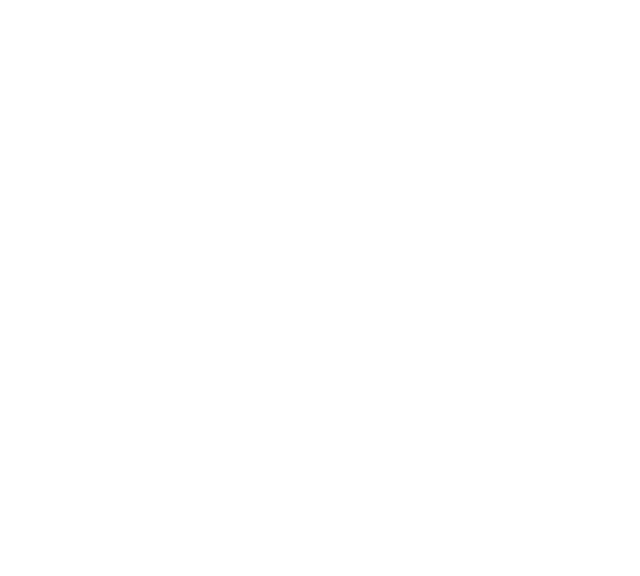
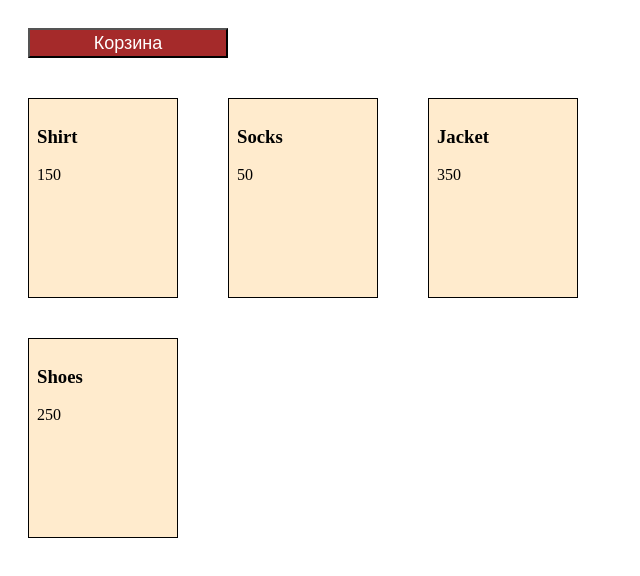
Before and after one commit to alimbaeva/SHOPE-TEST, a plain HTML site: page index.html in a window 1280 px wide. Shown: the whole page, without its empty margins (0-640 px from the left). Drawn offline with Linux system fonts and the light colour scheme.

Commit message:
add cod , style, script

```diff
--- a/index.html
+++ b/index.html
@@ -1,15 +1,20 @@
-<!DOCTYPE html>
-<html lang="en">
-
 <head>
     <meta charset="UTF-8">
     <meta http-equiv="X-UA-Compatible" content="IE=edge">
     <meta name="viewport" content="width=device-width, initial-scale=1.0">
-    <title>Document</title>
+    <title>SHOPE</title>
+    <link rel="stylesheet" href="style.css">
 </head>
 
 <body>
+    <header>
+        <button class="cart-button" type='button'>Корзина</button>
+    </header>
+    <main>
+        <div class="goods-list"></div>
+    </main>
 
+    <script src="script.js"></script>
 </body>
 
 </html>
--- /dev/null
+++ b/script.js
@@ -0,0 +1,22 @@
+const goods = [
+    { title: 'Shirt', price: 150 },
+    { title: 'Socks', price: 50 },
+    { title: 'Jacket', price: 350 },
+    { title: 'Shoes', price: 250 },
+];
+
+const $goodsList = document.querySelector('.goods-list');
+
+const renderGoodsItem = ({ title, price }) => {
+    return `<div class="goods-item"><h3>${title}</h3><p>${price}</p></div>`;
+};
+
+const renderGoodsList = (list = goods) => {
+    let goodsList = list.map(
+        item => renderGoodsItem(item)
+    ).join('');
+
+    $goodsList.insertAdjacentHTML('beforeend', goodsList);
+}
+
+renderGoodsList();
--- /dev/null
+++ b/style.css
@@ -0,0 +1,31 @@
+*,
+*::before,
+*::after {
+    box-sizing: border-box;
+}
+
+
+
+.goods-list{
+    display: grid;
+    grid-template-columns: repeat(3, 200px);
+
+}
+.goods-item{
+    border: 1px solid black;
+    height: 200px;
+    width: 150px;
+    margin: 20px;
+    padding: 8px;
+    background-color: blanchedalmond;
+
+}
+
+.cart-button{
+    background-color: brown;
+    width: 200px;
+    height: 30px;
+    margin: 20px;
+    font-size: 18px;
+    color: white;
+}
```
